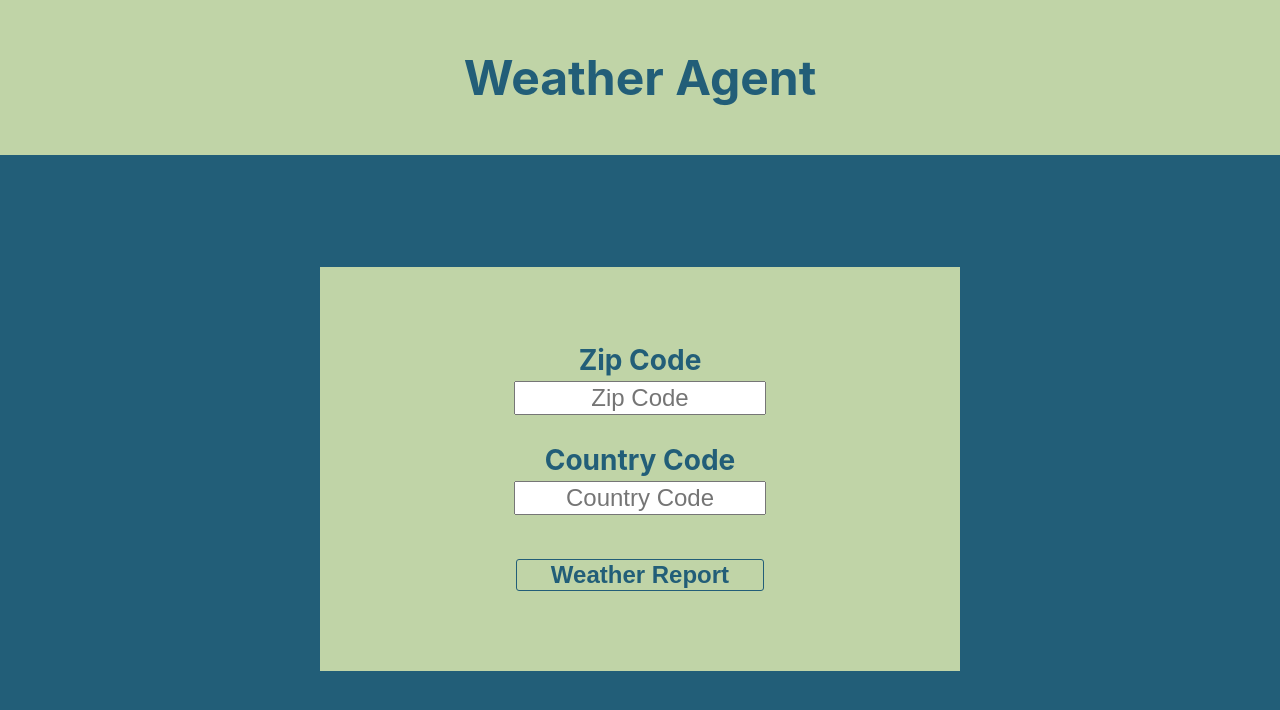
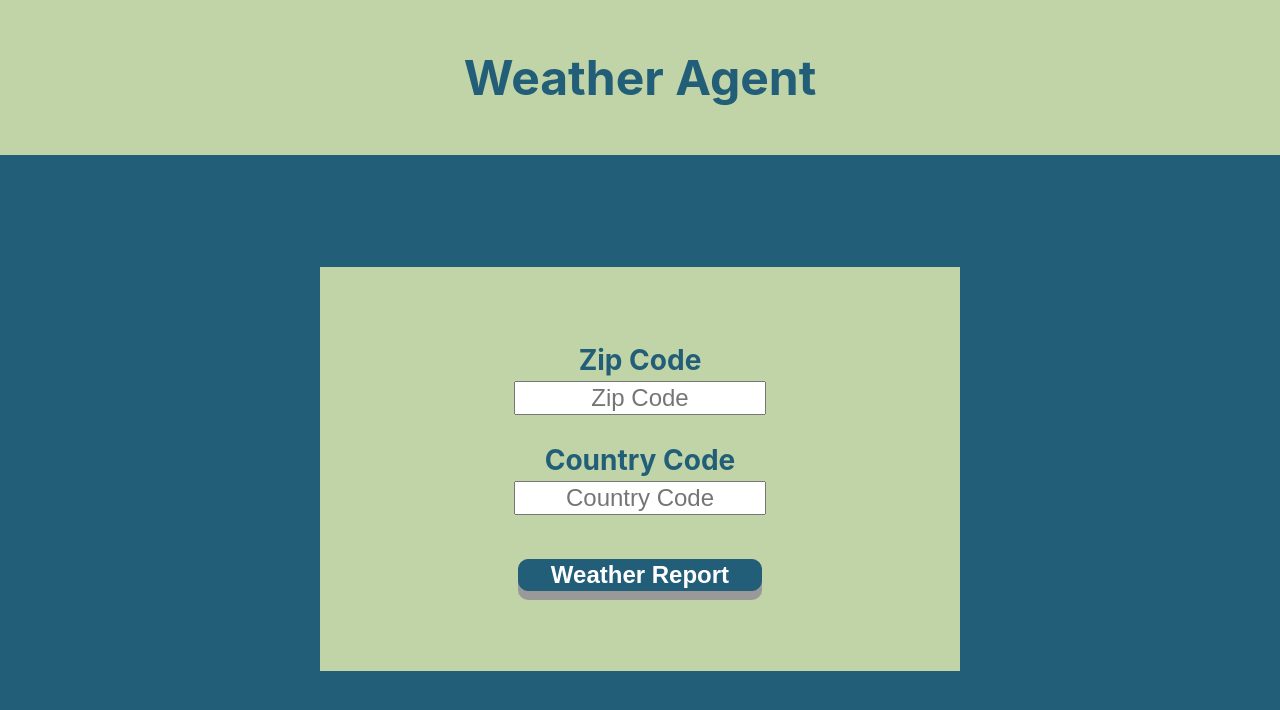
Before and after one commit to finiky/Weather-Application, a React (Create React App) app in the folder client/: page / in a window 1280 px wide. Shown: the top 710 px of the page. Built offline with nearby package versions, Linux system fonts and the light colour scheme; the HTML template or start-up script is replaced by a standard one.

Commit message:
css for button shadow effect

```diff
--- a/client/src/GetWeather.js
+++ b/client/src/GetWeather.js
@@ -1,5 +1,5 @@
 import { useState, useEffect } from "react";
-import { useParams } from "react-router-dom";
+import { useParams, Link } from "react-router-dom";
 import styles from "./GetWeather.module.css";
 const GetWeather = () => {
   const { zipid, countryid } = useParams();
@@ -47,6 +47,7 @@ const GetWeather = () => {
         <li className={styles.items}>Pressure: {weather.main.pressure}</li>
         <li className={styles.items}>Humidity: {weather.main.humidity}</li>
       </ul>
+      <Link to="/" className={styles.link} > &larr; Home</Link>
     </div>
   );
 };
--- a/client/src/GetWeather.module.css
+++ b/client/src/GetWeather.module.css
@@ -3,6 +3,7 @@
   grid-template-columns: 1fr;
   justify-items: center;
   margin: 3rem;
+  margin-top: 6rem;
   padding: 2rem;
   color: rgb(34, 94, 120);
   background-color: rgb(192, 212, 167);
@@ -20,3 +21,7 @@
 .items {
   padding: 0.25rem;
 }
+
+@media only screen and (min-width: 34rem) {
+
+}
--- a/client/src/Home.module.css
+++ b/client/src/Home.module.css
@@ -33,17 +33,18 @@
 }
 
 .button {
+  margin-top: 1rem;
   border: 0.1rem solid rgb(34, 94, 120);
-  border-radius: 3px;
+  border-radius: 10px;
   font-weight: bold;
-  background-color: rgb(192, 212, 167);
-  width: 97%;
-  margin-top: 1rem;
+  background-color: rgb(34, 94, 120);
+  color: white;
+  box-shadow: 0 9px #999;
 }
 
-.button:hover {
-  background-color: rgb(34, 94, 120);
-  color: white;
+.button:active {
+  box-shadow: 0 5px #666;
+  transform: translateY(4px);
 }
 
 @media only screen and (min-width: 34rem) {
```
